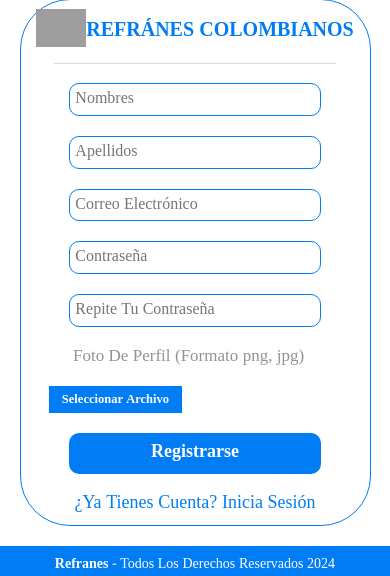
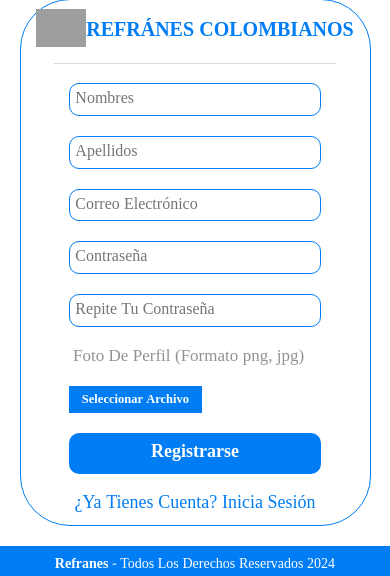
Before and after one commit to CANDELODS/Refranes, a PHP site: template views/auth/registro.php in a window 390 px wide. Shown: the part 78-654 px from the top of the page. Run offline with PHP 8.4, Linux system fonts and the light colour scheme; the template is opened without the code that fills it, so the values that code supplies are empty; some libraries are stand-ins or nearby versions; grey boxes are pictures that could not be loaded.

Commit message:
Se terminó el responsive del formulario 'registro'

```diff
--- a/src/scss/ui/formulario/_formulario.scss
+++ b/src/scss/ui/formulario/_formulario.scss
@@ -113,11 +113,15 @@
             padding: 0.625rem 1.25rem;
             color: v.$blanco;
             background-color: v.$azul;
-            position: relative;
-            right: 5.5rem;
+            // position: relative;
+            // right: 5.5rem;
+            margin-left: inherit;
         }
-        @include m.tablet{
-            margin-left: 5.5rem;
+
+        &--label-imagen{
+            @include m.tablet{
+                margin-left: 5.3rem;
+            }
         }
     }
 
--- a/views/templates/formularioRegistro.php
+++ b/views/templates/formularioRegistro.php
@@ -39,7 +39,7 @@
         placeholder="Repite Tu Contraseña">
 </div>
 
-<label class="formulario__label">Foto De Perfil (Formato png, jpg)</label>
+<label class="formulario__label formulario__label--label-imagen">Foto De Perfil (Formato png, jpg)</label>
 
 <div class="formulario__campo formulario__campo--imagen">
         <input
```
Also changed, not shown: public/build/css/app.css, 1 other file.
